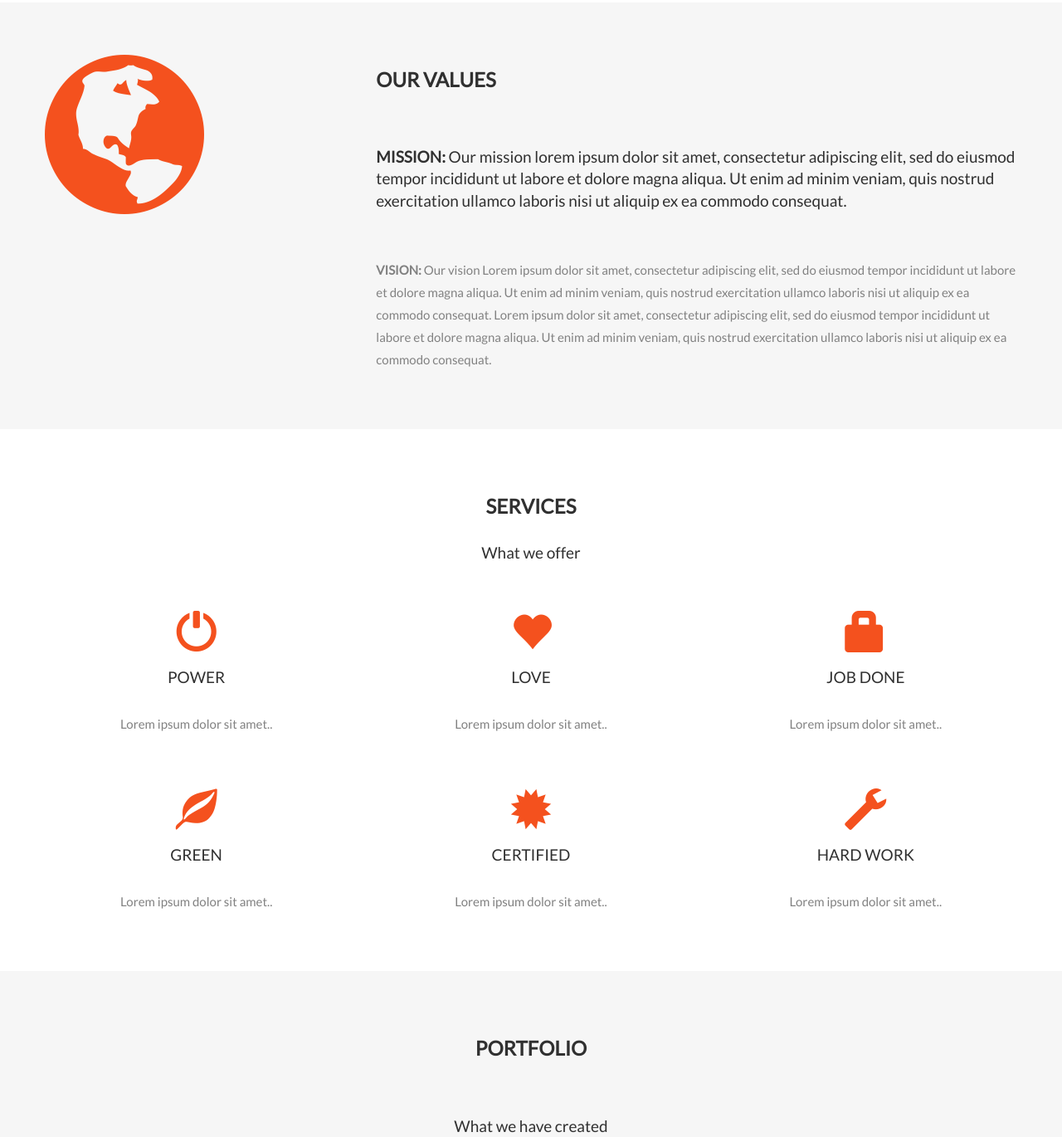
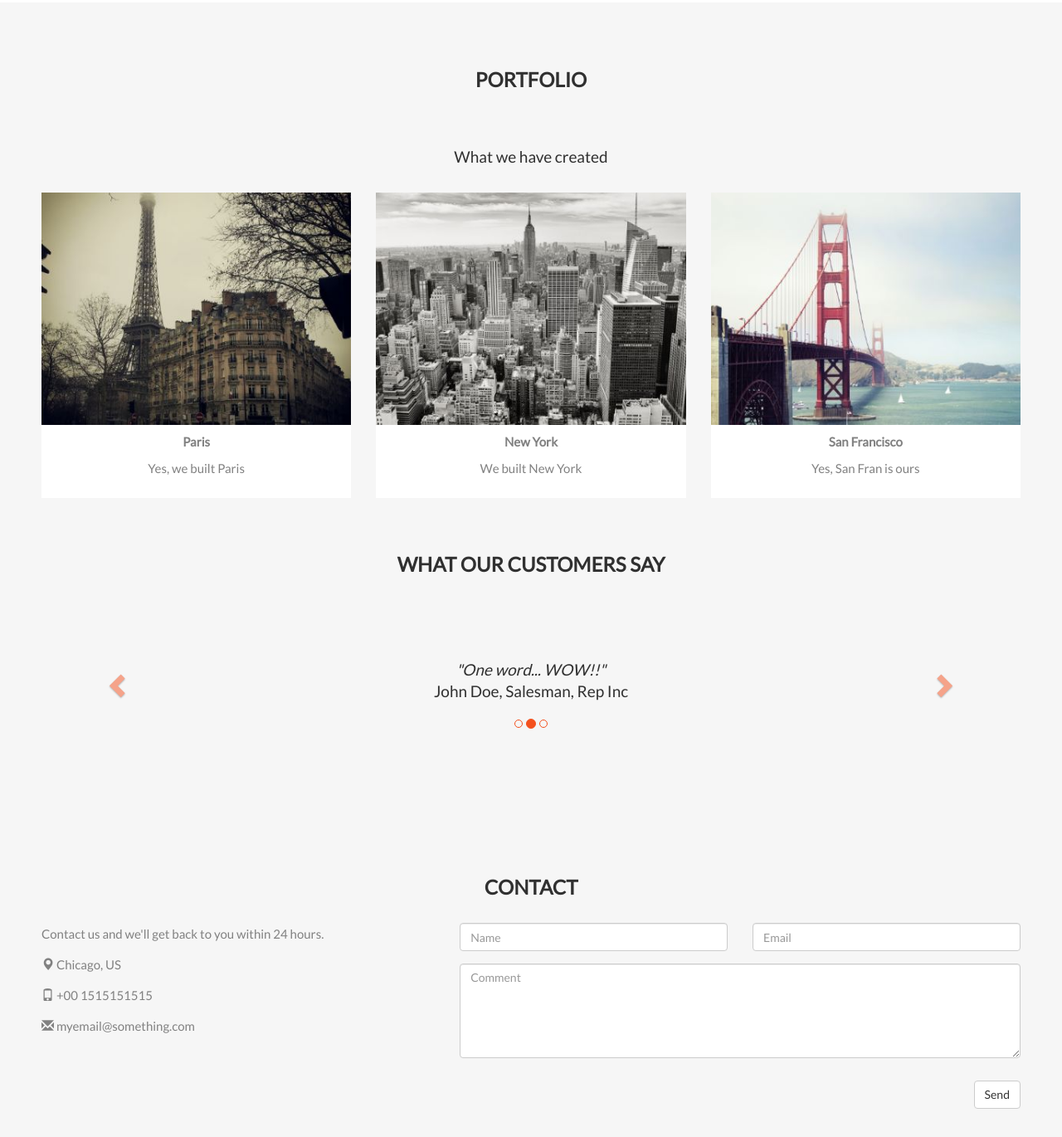
Before and after one commit to rob-ot-dot-be/senaat, a plain HTML site: page index.html in a window 1280 px wide. Shown: the part 966-2336 px from the top of the page at 83% size. Drawn offline with nearby package versions, Linux system fonts and the light colour scheme; some packages are replaced by stand-ins of ours.

Commit message:
aanpassing oefening

```diff
--- a/index.html
+++ b/index.html
@@ -6,6 +6,9 @@
 
   <meta charset="utf-8">
   <meta name="viewport" content="width=device-width, initial-scale=1">
+
+
+
   <link rel="stylesheet" href="https://maxcdn.bootstrapcdn.com/bootstrap/3.3.7/css/bootstrap.min.css">
   <link href="https://fonts.googleapis.com/css?family=Montserrat" rel="stylesheet" type="text/css">
   <link href="https://fonts.googleapis.com/css?family=Lato" rel="stylesheet" type="text/css">
@@ -46,7 +49,6 @@
 <div class="jumbotron text-center">
   <h1>Rob De Vries</h1>
   <p>Dit is mijn website</p>
-
 </div>
 
 <!-- Container (About Section) -->
@@ -59,66 +61,12 @@
       <br><button class="btn btn-default btn-lg">Get in Touch</button>
     </div>
     <div class="col-sm-4">
-    <img src="img/robot.png" class="img-responsive img-circle" />
+      <img src="img/robot.png" class="img-responsive img-circle" />
     </div>
   </div>
 </div>
 
-<div class="container-fluid bg-grey">
-  <div class="row">
-    <div class="col-sm-4">
-      <span class="glyphicon glyphicon-globe logo slideanim"></span>
-    </div>
-    <div class="col-sm-8">
-      <h2>Our Values</h2><br>
-      <h4><strong>MISSION:</strong> Our mission lorem ipsum dolor sit amet, consectetur adipiscing elit, sed do eiusmod tempor incididunt ut labore et dolore magna aliqua. Ut enim ad minim veniam, quis nostrud exercitation ullamco laboris nisi ut aliquip ex ea commodo consequat.</h4><br>
-      <p><strong>VISION:</strong> Our vision Lorem ipsum dolor sit amet, consectetur adipiscing elit, sed do eiusmod tempor incididunt ut labore et dolore magna aliqua. Ut enim ad minim veniam, quis nostrud exercitation ullamco laboris nisi ut aliquip ex ea commodo consequat.
-      Lorem ipsum dolor sit amet, consectetur adipiscing elit, sed do eiusmod tempor incididunt ut labore et dolore magna aliqua. Ut enim ad minim veniam, quis nostrud exercitation ullamco laboris nisi ut aliquip ex ea commodo consequat.</p>
-    </div>
-  </div>
-</div>
 
-<!-- Container (Services Section) -->
-<div id="services" class="container-fluid text-center">
-  <h2>SERVICES</h2>
-  <h4>What we offer</h4>
-  <br>
-  <div class="row slideanim">
-    <div class="col-sm-4">
-      <span class="glyphicon glyphicon-off logo-small"></span>
-      <h4>POWER</h4>
-      <p>Lorem ipsum dolor sit amet..</p>
-    </div>
-    <div class="col-sm-4">
-      <span class="glyphicon glyphicon-heart logo-small"></span>
-      <h4>LOVE</h4>
-      <p>Lorem ipsum dolor sit amet..</p>
-    </div>
-    <div class="col-sm-4">
-      <span class="glyphicon glyphicon-lock logo-small"></span>
-      <h4>JOB DONE</h4>
-      <p>Lorem ipsum dolor sit amet..</p>
-    </div>
-  </div>
-  <br><br>
-  <div class="row slideanim">
-    <div class="col-sm-4">
-      <span class="glyphicon glyphicon-leaf logo-small"></span>
-      <h4>GREEN</h4>
-      <p>Lorem ipsum dolor sit amet..</p>
-    </div>
-    <div class="col-sm-4">
-      <span class="glyphicon glyphicon-certificate logo-small"></span>
-      <h4>CERTIFIED</h4>
-      <p>Lorem ipsum dolor sit amet..</p>
-    </div>
-    <div class="col-sm-4">
-      <span class="glyphicon glyphicon-wrench logo-small"></span>
-      <h4 style="color:#303030;">HARD WORK</h4>
-      <p>Lorem ipsum dolor sit amet..</p>
-    </div>
-  </div>
-</div>
 
 <!-- Container (Portfolio Section) -->
 <div id="portfolio" class="container-fluid text-center bg-grey">
@@ -147,6 +95,8 @@
       </div>
     </div>
   </div><br>
+
+
 
   <h2>What our customers say</h2>
   <div id="myCarousel" class="carousel slide text-center" data-ride="carousel">
```
